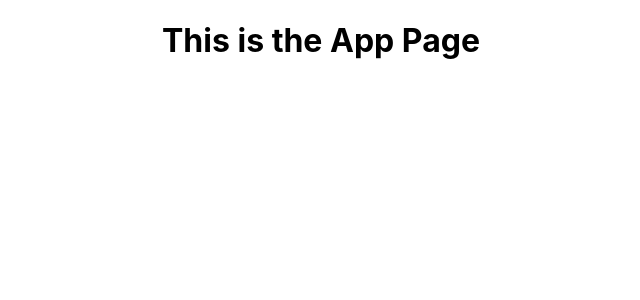
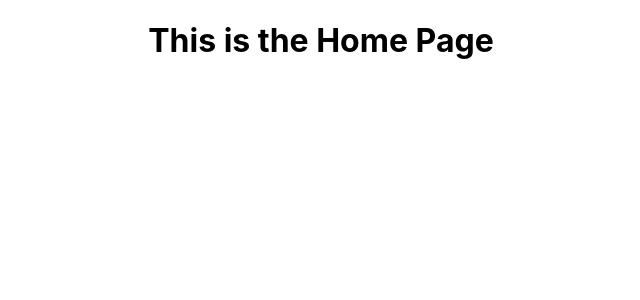
Before and after one commit to nadirao/TrackMyCode, a React (Create React App) app: page / in a window 1280 px wide. Shown: the top 300 px of the page, without its empty margins (319-959 px from the left). Built offline with nearby package versions, Linux system fonts and the light colour scheme.

Commit message:
client side routing done

```diff
--- a/src/App.js
+++ b/src/App.js
@@ -10,7 +10,11 @@ import Footer from './components/Footer'
 function App() {
   return (
     <div className="App">
-      <h1>This is the App Page</h1>
+      <Routes>
+        <Route path="/" element={<Home />}></Route>
+        <Route path="/challenges" element={<ChallengeList />}></Route>
+        <Route path="/challenges/:id" element={<Challenge />}></Route>
+      </Routes>
     </div>
   );
 }
```
